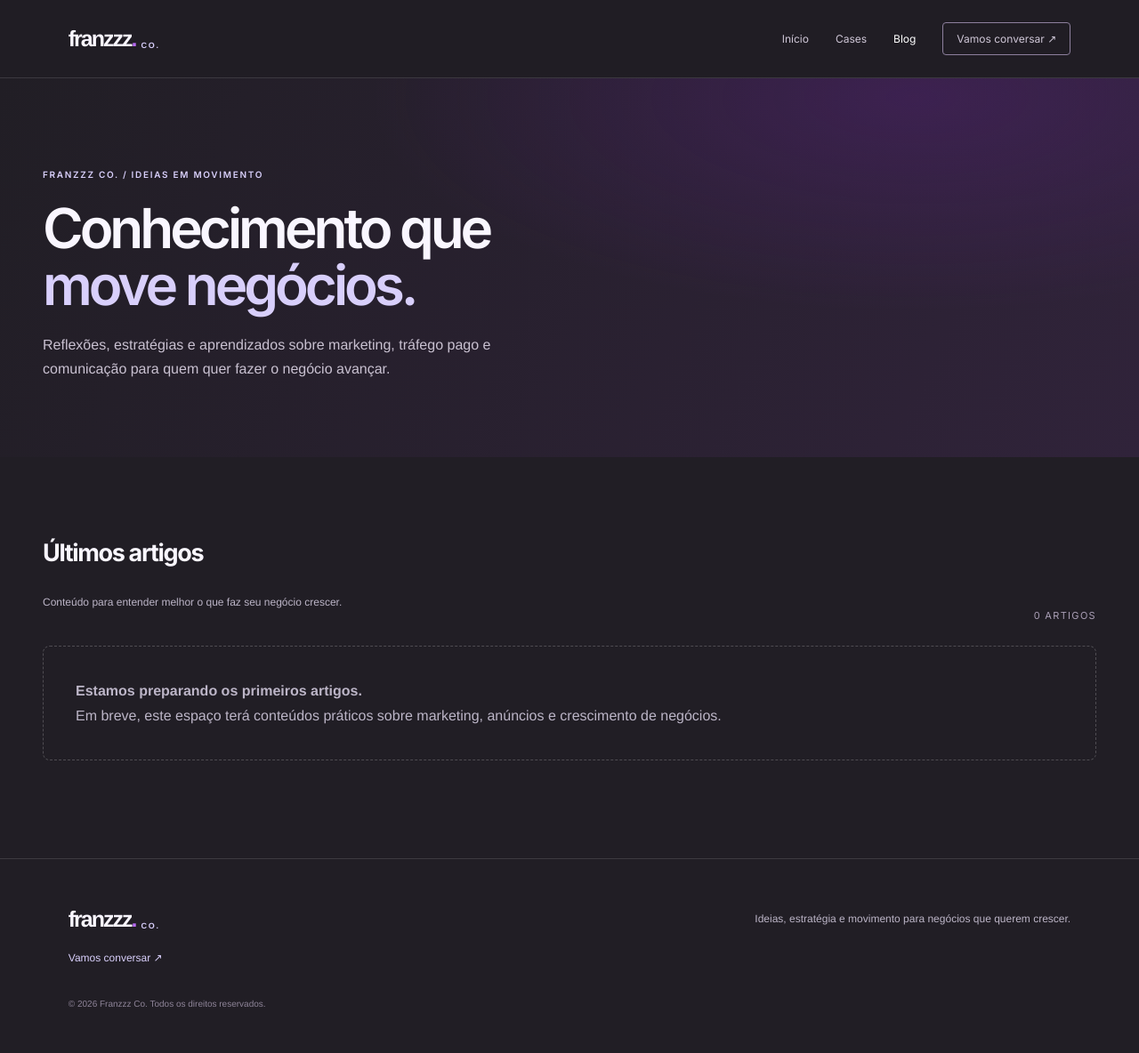
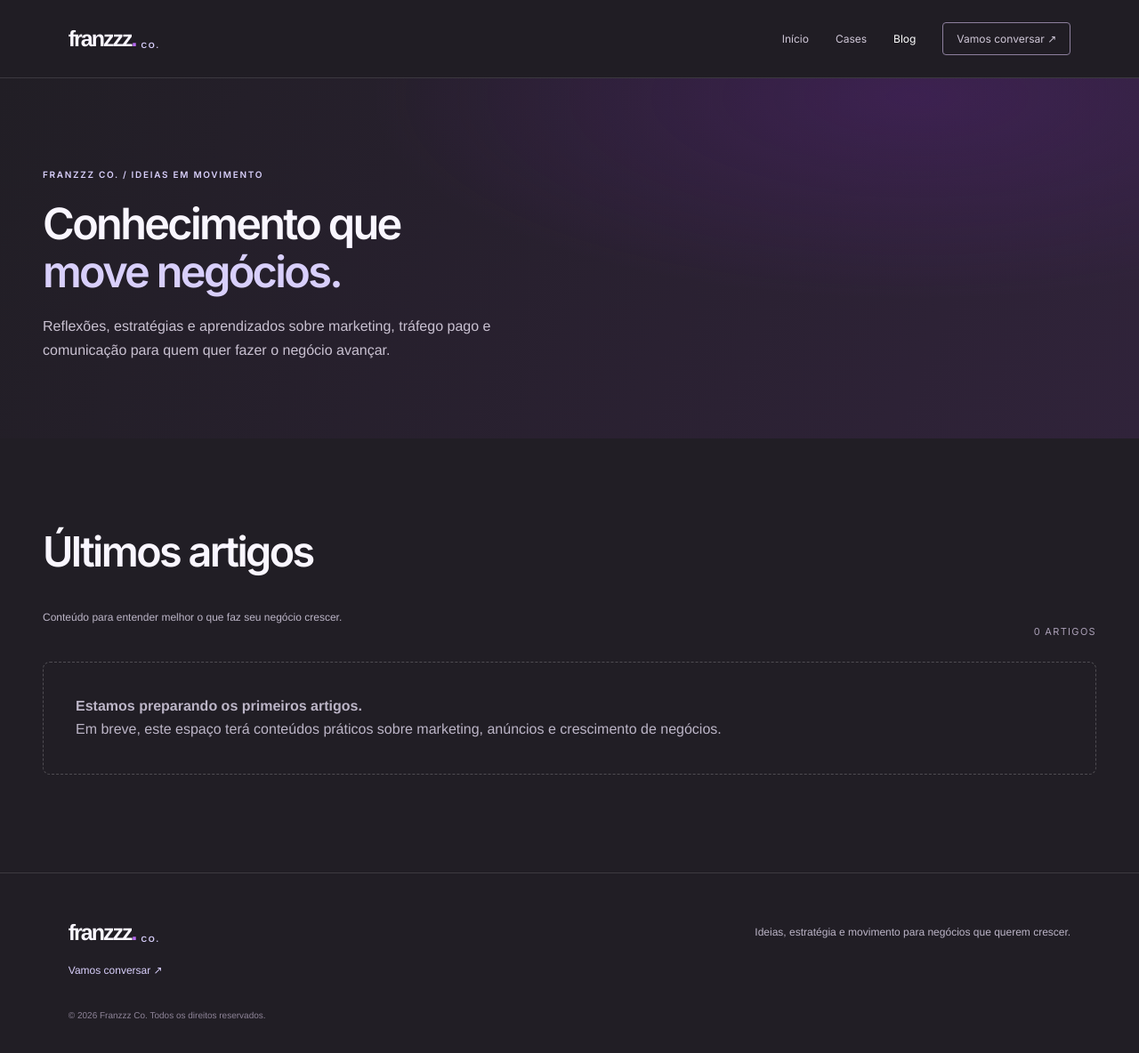
Before and after one commit to franzzzco/franzzzco.github.io, a Jekyll site: the page built from blog/index.html, in a window 1280 px wide and 1196 px high. Shown: the top 1184 px of the window at 89% size. Built offline with Jekyll 4.4.1, drawn with Linux system fonts in a browser that asks for light colours.

Commit message:
style: apply shared Franzzz design system

```diff
--- a/_layouts/default.html
+++ b/_layouts/default.html
@@ -15,8 +15,9 @@
   <link rel="preconnect" href="https://fonts.gstatic.com" crossorigin>
   <link href="https://fonts.googleapis.com/css2?family=Inter:wght@400;500;600;700;800&display=swap" rel="stylesheet">
   <link rel="stylesheet" href="/blog/blog.css">
+  <link rel="stylesheet" href="/assets/css/design-system.css">
 </head>
-<body>
+<body class="page-blog">
   <header class="site-header">
     <a class="brand" href="/" aria-label="Franzzz Co. início"><span>franzzz<span class="brand-dot">.</span></span><small>CO.</small></a>
     <nav aria-label="Navegação principal">
```
